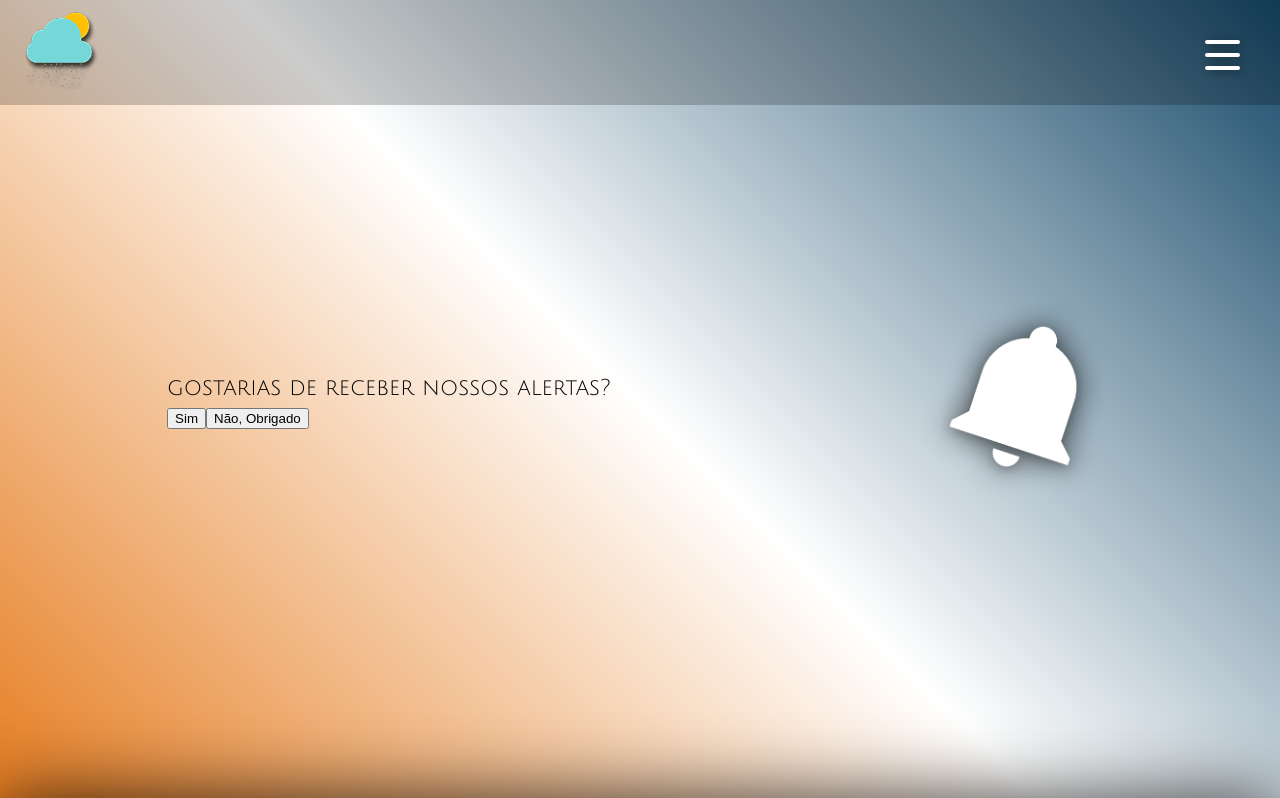
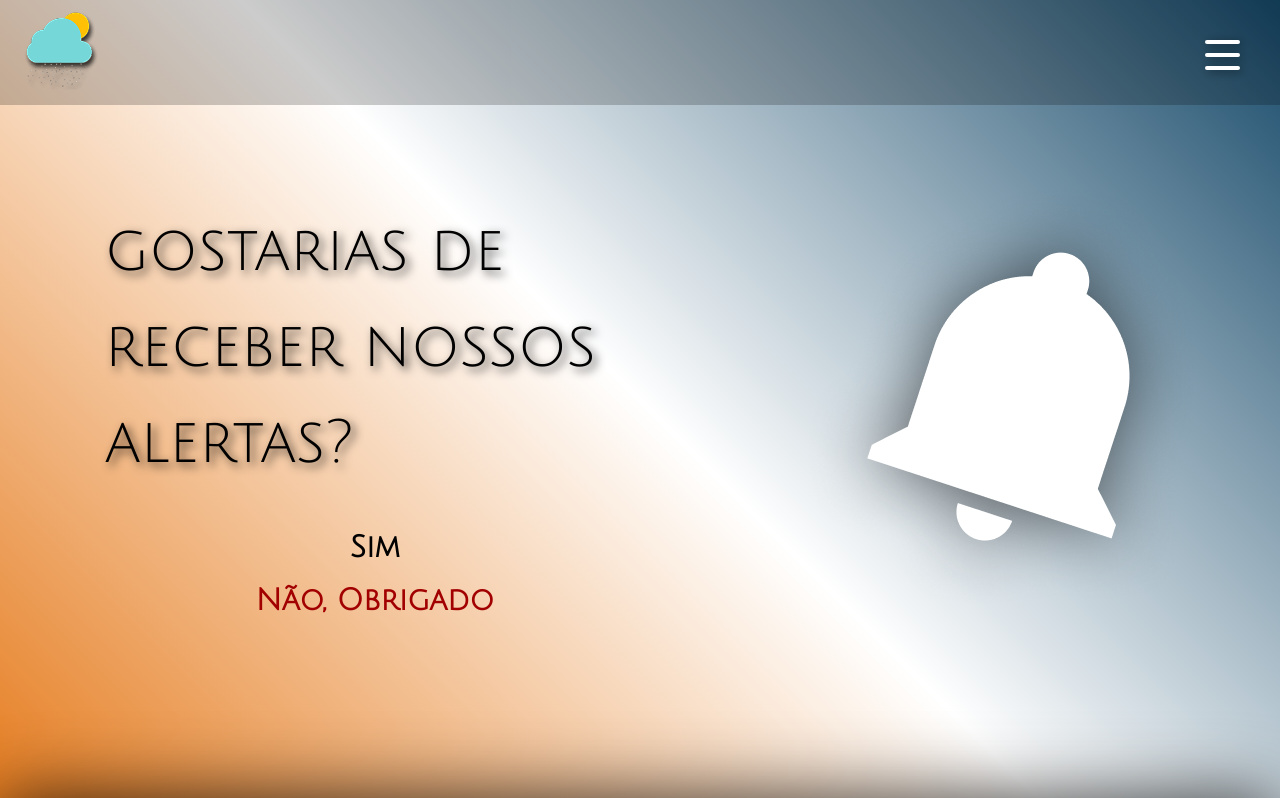
Before and after one commit to climaSeguro-hack-25/climaSeguro-SC, a Vue app: page / in a window 1280 px wide. Shown: the top 798 px of the page. Built offline with nearby package versions, Linux system fonts and the light colour scheme.

Commit message:
ajustes do style

```diff
--- a/src/components/alerta/AlertaComponent.vue
+++ b/src/components/alerta/AlertaComponent.vue
@@ -3,7 +3,7 @@
 <template>
   <section class="alerta">
     <div class="texto">
-      <h2>
+      <h2 class="title">
         gostarias de receber nossos alertas?
       </h2>
       <div class="botoes">
@@ -25,24 +25,63 @@
   align-items: center;
   padding: 2rem;
   gap: 2rem;
-}
 
-&.texto {
+
+& .texto {
   max-width: 600px;
   color: #000;
 
+  & .title {
+    font-size: 60px;
+    transition: transform 1s ease;
+    display: inline-block;
+    text-shadow:  4px 4px 10px rgba(0, 0, 0, 0.8);
+    padding: 20px;
+    border-radius: 20px;
+    margin: 10px;
+    transition: all 1s ease;
+  }
+  & .title:hover{
+    transform: scale(1.1);
+    box-shadow: 4px 4px 30px rgba(0, 0, 0, 0.8);
+  }
+  & .botoes{
+    display: flex;
+    flex-direction: column;
+    justify-content: center;
+      align-items: center;
+    & button{
+      background: none;
+      border: none;
+      font-size: 30px;
+      font-family: 'Julius Sans One';
+      font-weight: bold;
+      transition: all 0.8s ease;
+      padding: 10px;
+      border-radius: 10px;
+    }
+    & .sim:hover{
+      background: rgba(0, 0, 0, 0.35);
+      color: #ffffff;
+    transform: scale(1.1);
+    box-shadow: 4px 4px 10px rgba(0, 0, 0, 0.8);
+    }
+    & .nao{
+      color: #A20000;
 
-  & h2 {
-    font-size: 2.5rem;
-    line-height: 1.3;
-    margin-bottom: 2rem;
+    }
+    .nao:hover{
+      background: rgba(0, 0, 0, 0.35);
+color: #FAD7A0;
+    transform: scale(1.1);
+    box-shadow: 4px 4px 10px rgba(0, 0, 0, 0.8);
+    }
   }
 
 }
-
-.icone img {
-  width: 200px;
-  height: auto;
-  filter: drop-shadow(0px 3px 6px rgba(0, 0, 0, 0.3));
+  & .icone img {
+    width: 100%;
+    height: 100%;
+  }
 }
 </style>
```
